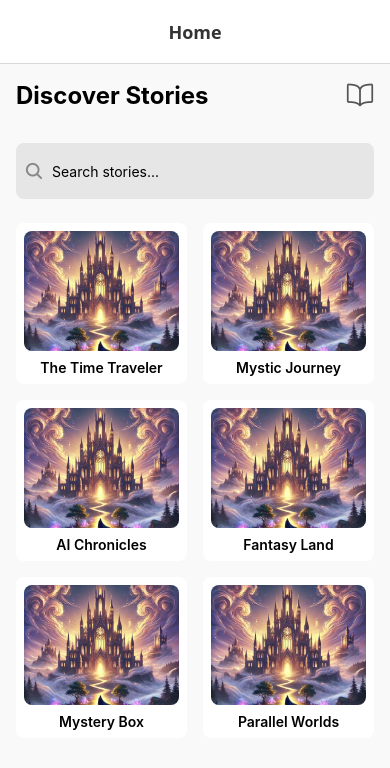
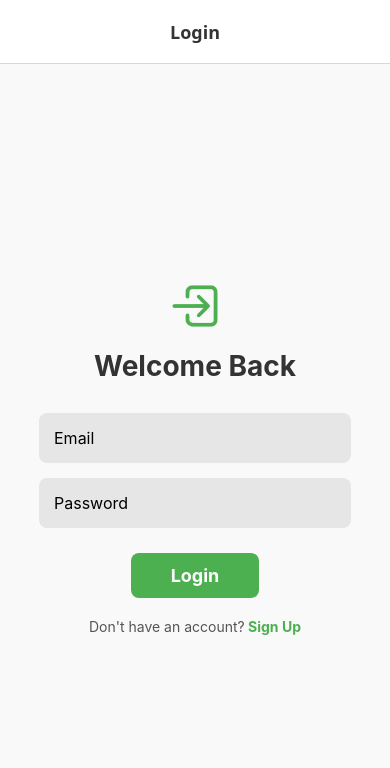
Before and after one commit to wqy7711/interactive-novel-platform, a React Native app in the folder my-app/: screen /Login in a window 390 px wide. Shown: the top 768 px of the page. Built offline with nearby package versions, Linux system fonts and the light colour scheme.

Commit message:
Added Login Page

```diff
--- a/my-app/App.tsx
+++ b/my-app/App.tsx
@@ -2,6 +2,7 @@ import React from 'react';
 import { NavigationContainer } from '@react-navigation/native';
 import { createNativeStackNavigator } from '@react-navigation/native-stack';
 import HomeScreen from './screens/HomeScreen';
+import LoginScreen from './screens/LoginScreen';
 
 
 const Stack = createNativeStackNavigator();
@@ -10,13 +11,18 @@ export default function App() {
   return (
     <NavigationContainer>
       <Stack.Navigator
-        initialRouteName="Home"
+        initialRouteName="Login"
         screenOptions={{
           headerStyle: { backgroundColor: '#fff' },
           headerTitleStyle: { color: '#333', fontWeight: 'bold' },
           headerTitleAlign: 'center',
         }}
       >
+        <Stack.Screen
+          name="Login"
+          component={LoginScreen}
+          options={{ title: 'Login' }}
+        />
         <Stack.Screen
           name="Home"
           component={HomeScreen}
--- a/my-app/declarations.d.ts
+++ b/my-app/declarations.d.ts
@@ -0,0 +1,4 @@
+declare module '*.jpg';
+declare module '*.png';
+declare module '*.jpeg';
+declare module '*.gif';
--- /dev/null
+++ b/my-app/screens/LoginScreen.tsx
@@ -0,0 +1,110 @@
+import React, { useState } from 'react';
+import { View, Text, TextInput, TouchableOpacity, StyleSheet, SafeAreaView, Alert } from 'react-native';
+import { Ionicons } from '@expo/vector-icons';
+
+export default function LoginScreen({ navigation }: { navigation: any }) {
+  const [email, setEmail] = useState('');
+  const [password, setPassword] = useState('');
+
+  const handleLogin = () => {
+    if (email === '' || password === '') {
+      Alert.alert('Error', 'Please enter both email and password.');
+    } else {
+      Alert.alert('Success', 'Login successful!');
+      navigation.navigate('Home');
+    }
+  };
+
+  return (
+    <SafeAreaView style={styles.container}>
+      <View style={styles.header}>
+        <Ionicons name="log-in-outline" size={60} color="#4CAF50" />
+        <Text style={styles.headerText}>Welcome Back</Text>
+      </View>
+
+      <View style={styles.inputContainer}>
+        <TextInput
+          placeholder="Email"
+          style={styles.input}
+          value={email}
+          onChangeText={(text) => setEmail(text)}
+          keyboardType="email-address"
+          autoCapitalize="none"
+        />
+        <TextInput
+          placeholder="Password"
+          style={styles.input}
+          value={password}
+          onChangeText={(text) => setPassword(text)}
+          secureTextEntry={true}
+        />
+      </View>
+
+      <TouchableOpacity style={styles.button} onPress={handleLogin}>
+        <Text style={styles.buttonText}>Login</Text>
+      </TouchableOpacity>
+
+      <View style={styles.footer}>
+        <Text style={styles.footerText}>Don't have an account?</Text>
+        <TouchableOpacity onPress={() => Alert.alert('Sign Up', 'Navigate to Sign Up Screen')}>
+          <Text style={styles.signUpText}> Sign Up</Text>
+        </TouchableOpacity>
+      </View>
+    </SafeAreaView>
+  );
+}
+
+const styles = StyleSheet.create({
+  container: {
+    flex: 1,
+    backgroundColor: '#f9f9f9',
+    justifyContent: 'center',
+    alignItems: 'center',
+  },
+  header: {
+    alignItems: 'center',
+    marginBottom: 30,
+  },
+  headerText: {
+    fontSize: 28,
+    fontWeight: 'bold',
+    color: '#333',
+    marginTop: 10,
+  },
+  inputContainer: {
+    width: '80%',
+  },
+  input: {
+    height: 50,
+    backgroundColor: '#e6e6e6',
+    borderRadius: 8,
+    marginBottom: 15,
+    paddingHorizontal: 15,
+    fontSize: 16,
+  },
+  button: {
+    backgroundColor: '#4CAF50',
+    paddingVertical: 12,
+    paddingHorizontal: 40,
+    borderRadius: 8,
+    marginTop: 10,
+  },
+  buttonText: {
+    color: '#fff',
+    fontSize: 18,
+    fontWeight: 'bold',
+  },
+  footer: {
+    flexDirection: 'row',
+    marginTop: 20,
+  },
+  footerText: {
+    fontSize: 14,
+    color: '#555',
+  },
+  signUpText: {
+    fontSize: 14,
+    color: '#4CAF50',
+    fontWeight: 'bold',
+  },
+});
```
Also changed, not shown: my-app/tsconfig.json (+7 -1 lines).
